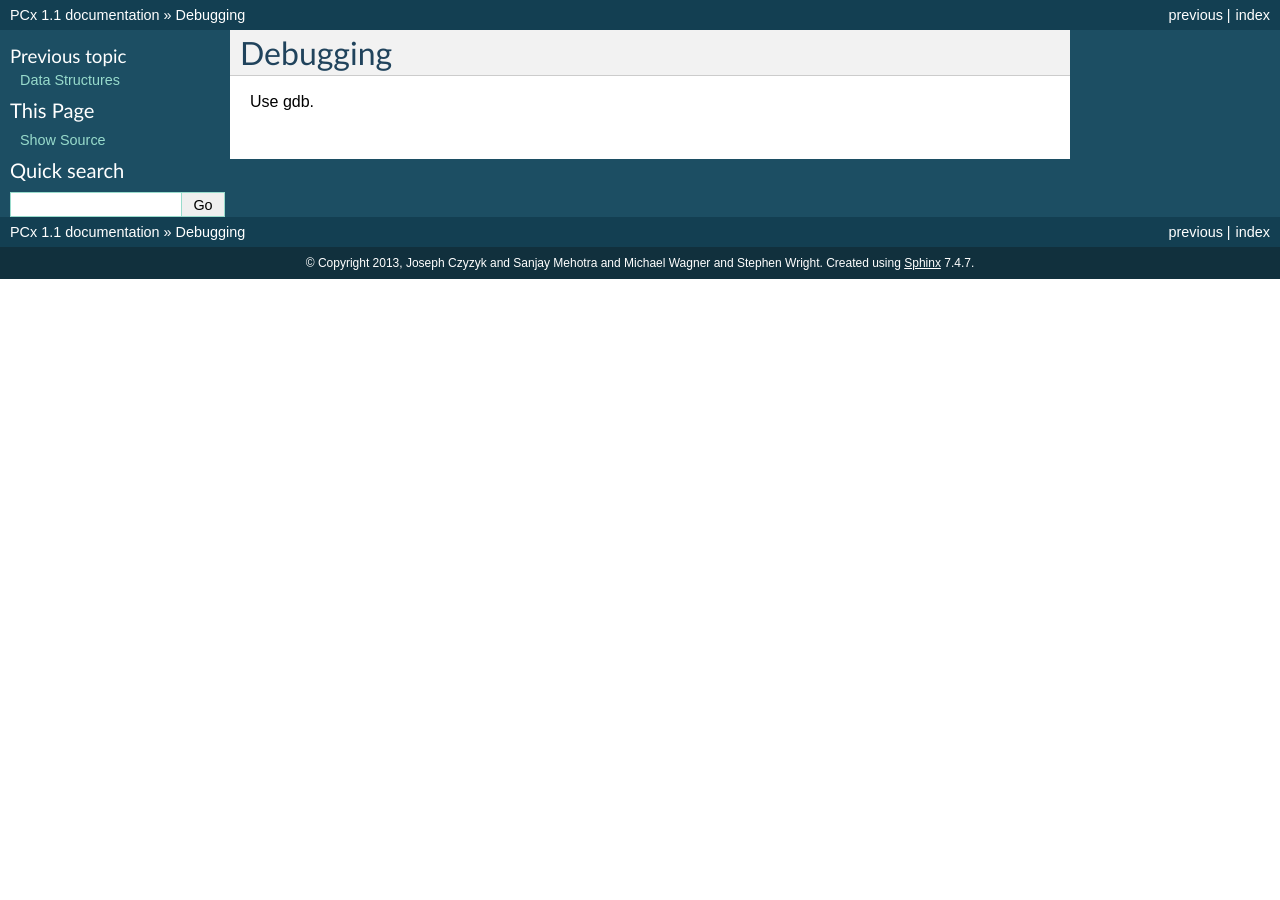
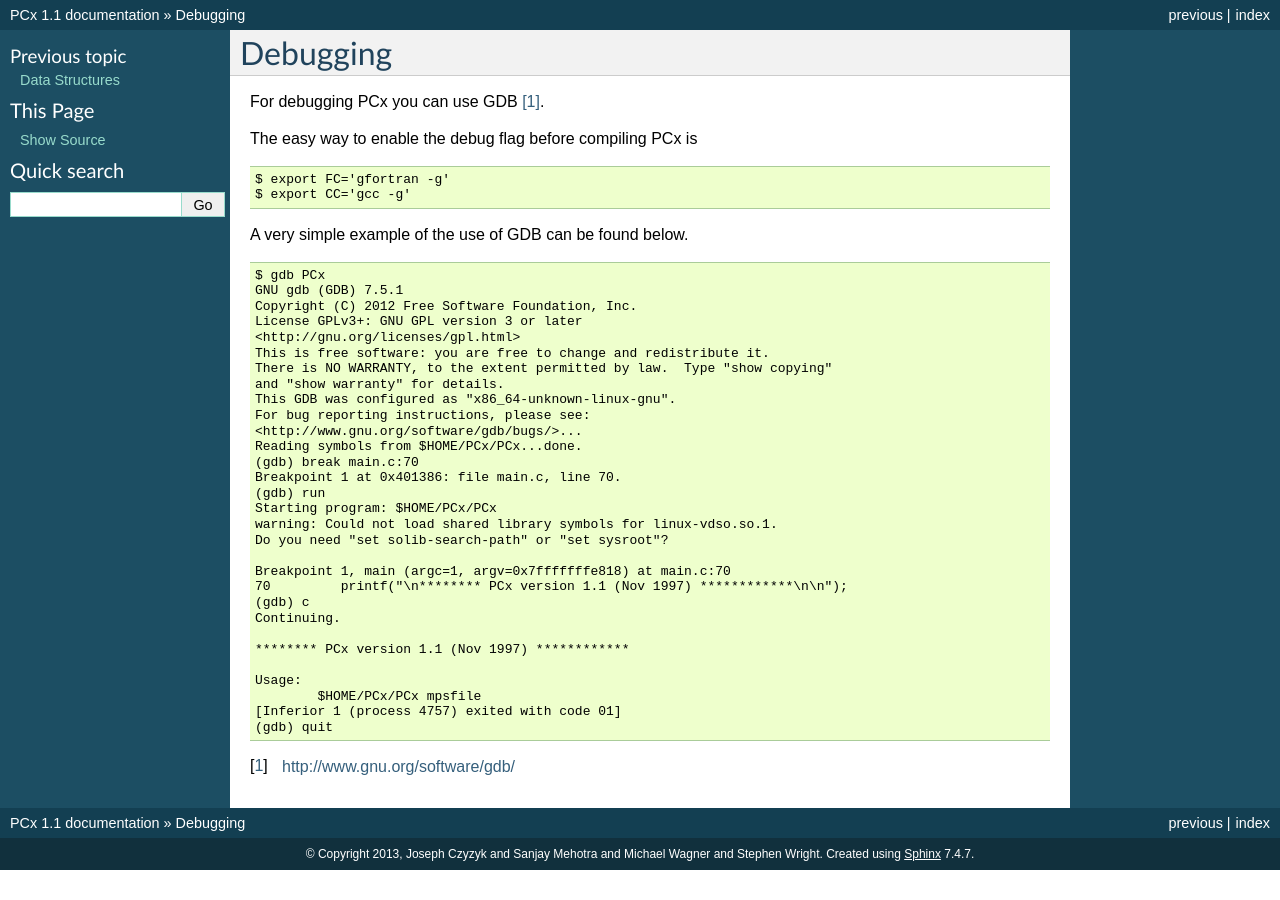
Before and after one commit to lpoo/PCx, a Sphinx documentation site: the page built from DOC/debugging.rst, in a window 1280 px wide. Built offline with Sphinx 7.4.7, drawn with Linux system fonts in a browser that asks for light colours; formulas are drawn with MathJax 3.

Commit message:
Add information for debug

```diff
--- a/DOC/debugging.rst
+++ b/DOC/debugging.rst
@@ -1,4 +1,44 @@
 Debugging
 =========
 
-Use gdb.
+For debugging PCx you can use GDB [1]_.
+
+The easy way to enable the debug flag before compiling PCx is ::
+
+    $ export FC='gfortran -g'
+    $ export CC='gcc -g'
+
+A very simple example of the use of GDB can be found below. ::
+
+    $ gdb PCx
+    GNU gdb (GDB) 7.5.1
+    Copyright (C) 2012 Free Software Foundation, Inc.
+    License GPLv3+: GNU GPL version 3 or later
+    <http://gnu.org/licenses/gpl.html>
+    This is free software: you are free to change and redistribute it.
+    There is NO WARRANTY, to the extent permitted by law.  Type "show copying"
+    and "show warranty" for details.
+    This GDB was configured as "x86_64-unknown-linux-gnu".
+    For bug reporting instructions, please see:
+    <http://www.gnu.org/software/gdb/bugs/>...
+    Reading symbols from $HOME/PCx/PCx...done.
+    (gdb) break main.c:70
+    Breakpoint 1 at 0x401386: file main.c, line 70.
+    (gdb) run
+    Starting program: $HOME/PCx/PCx
+    warning: Could not load shared library symbols for linux-vdso.so.1.
+    Do you need "set solib-search-path" or "set sysroot"?
+
+    Breakpoint 1, main (argc=1, argv=0x7fffffffe818) at main.c:70
+    70         printf("\n******** PCx version 1.1 (Nov 1997) ************\n\n");
+    (gdb) c
+    Continuing.
+
+    ******** PCx version 1.1 (Nov 1997) ************
+
+    Usage:
+            $HOME/PCx/PCx mpsfile
+    [Inferior 1 (process 4757) exited with code 01]
+    (gdb) quit
+
+.. [1] http://www.gnu.org/software/gdb/
```
